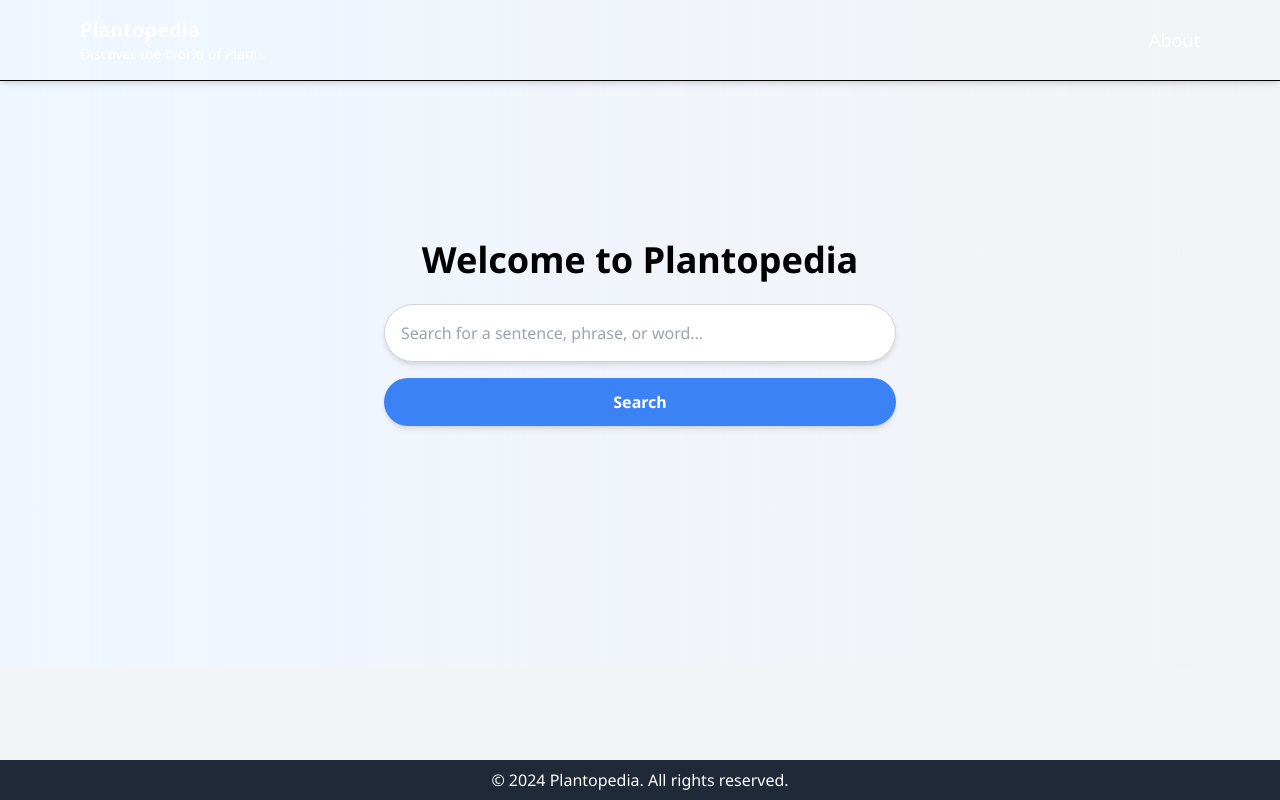
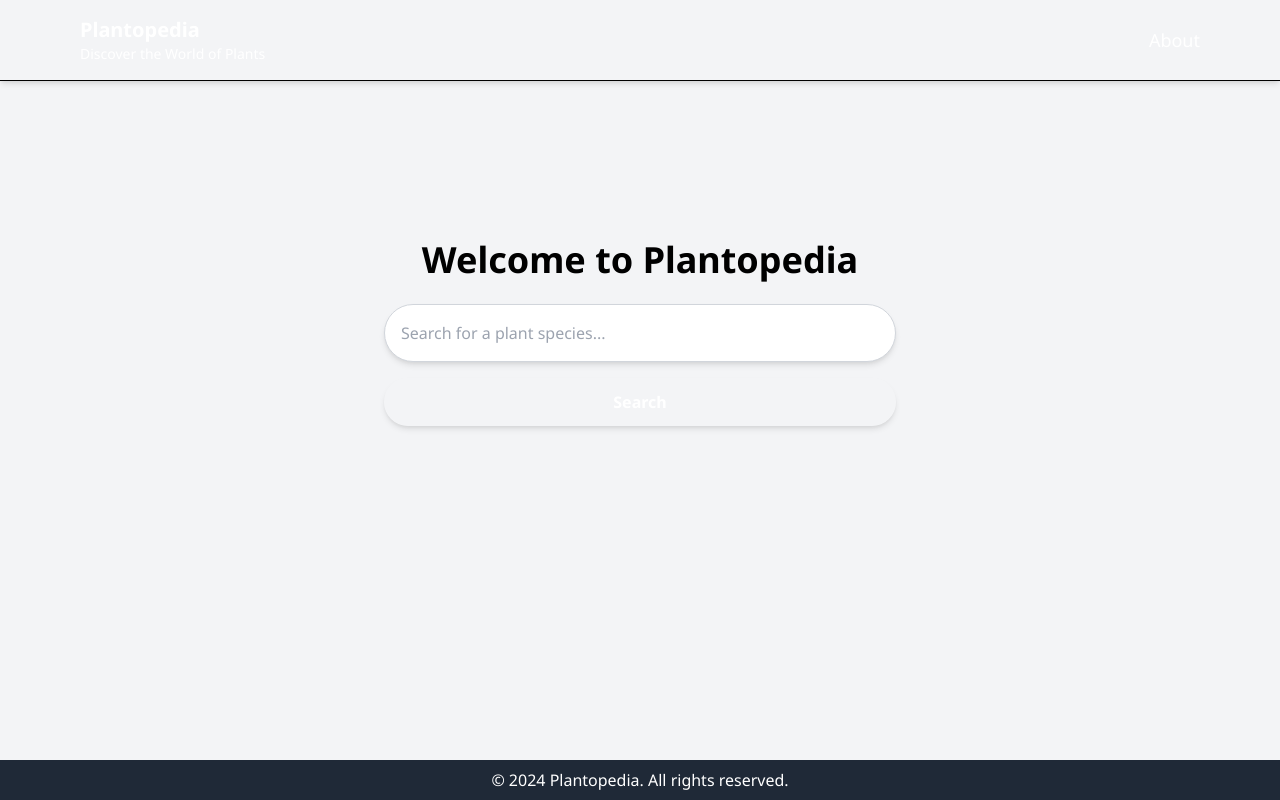
Before and after one commit to willi-felix/flora, a Flask app: page / in a window 1280 px wide. Run offline with Flask 3, Linux system fonts and the light colour scheme.

Commit message:
Update home.html

```diff
--- a/templates/home.html
+++ b/templates/home.html
@@ -1,18 +1,18 @@
 {% extends 'base.html' %}
 
 {% block content %}
-<div class="flex flex-col justify-center items-center h-5/6 overflow-hidden bg-gradient-to-r from-blue-50 to-teal-50 fixed top-0 left-0 right-0">
-    <h2 class="text-4xl font-bold text-teal-600 mb-6">Welcome to {{ site_name }}</h2>
-    <form action="/search" method="get" class="w-full max-w-lg">
+<div class="flex flex-col justify-center items-center h-5/6 overflow-hidden bg-gradient-to-r from-[#81C784] to-[#388E3C] fixed top-0 left-0 right-0">
+    <h2 class="text-4xl font-bold text-[#2E7D32] mb-6">Welcome to {{ site_name }}</h2>
+    <form action="{{ url_for('search') }}" method="get" class="w-full max-w-lg">
         <input
             type="text"
             name="query"
-            placeholder="Search for a sentence, phrase, or word..."
-            class="p-4 w-full border border-gray-300 rounded-full shadow-md focus:outline-none focus:ring-2 focus:ring-teal-500"
+            placeholder="Search for a plant species..."
+            class="p-4 w-full border border-gray-300 rounded-full shadow-md focus:outline-none focus:ring-2 focus:ring-[#2E7D32]"
             required>
         <button
             type="submit"
-            class="w-full mt-4 p-3 bg-blue-500 text-white font-bold rounded-full hover:bg-blue-600 shadow-md">
+            class="w-full mt-4 p-3 bg-[#2E7D32] text-white font-bold rounded-full hover:bg-[#388E3C] shadow-md">
             Search
         </button>
     </form>
```
